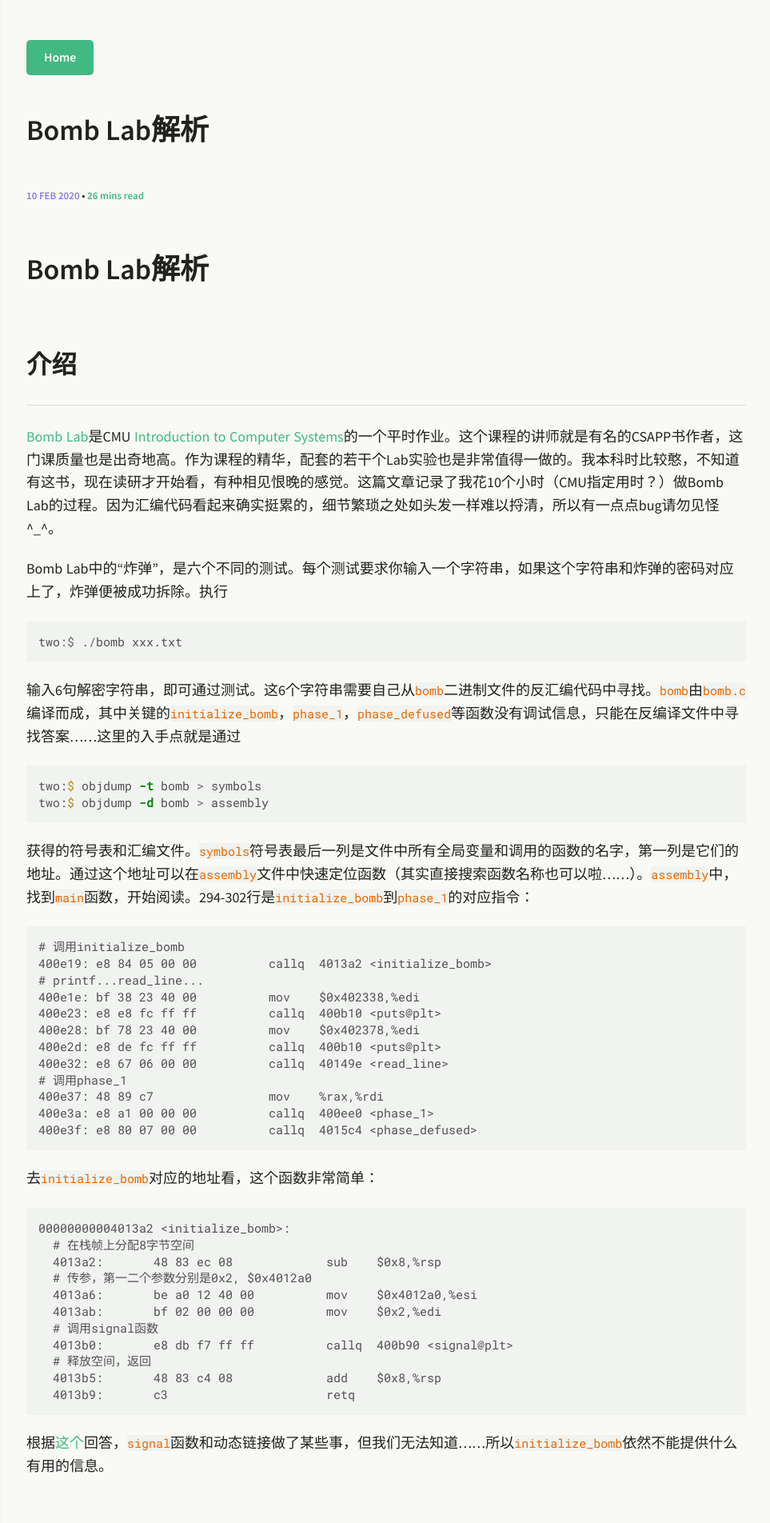
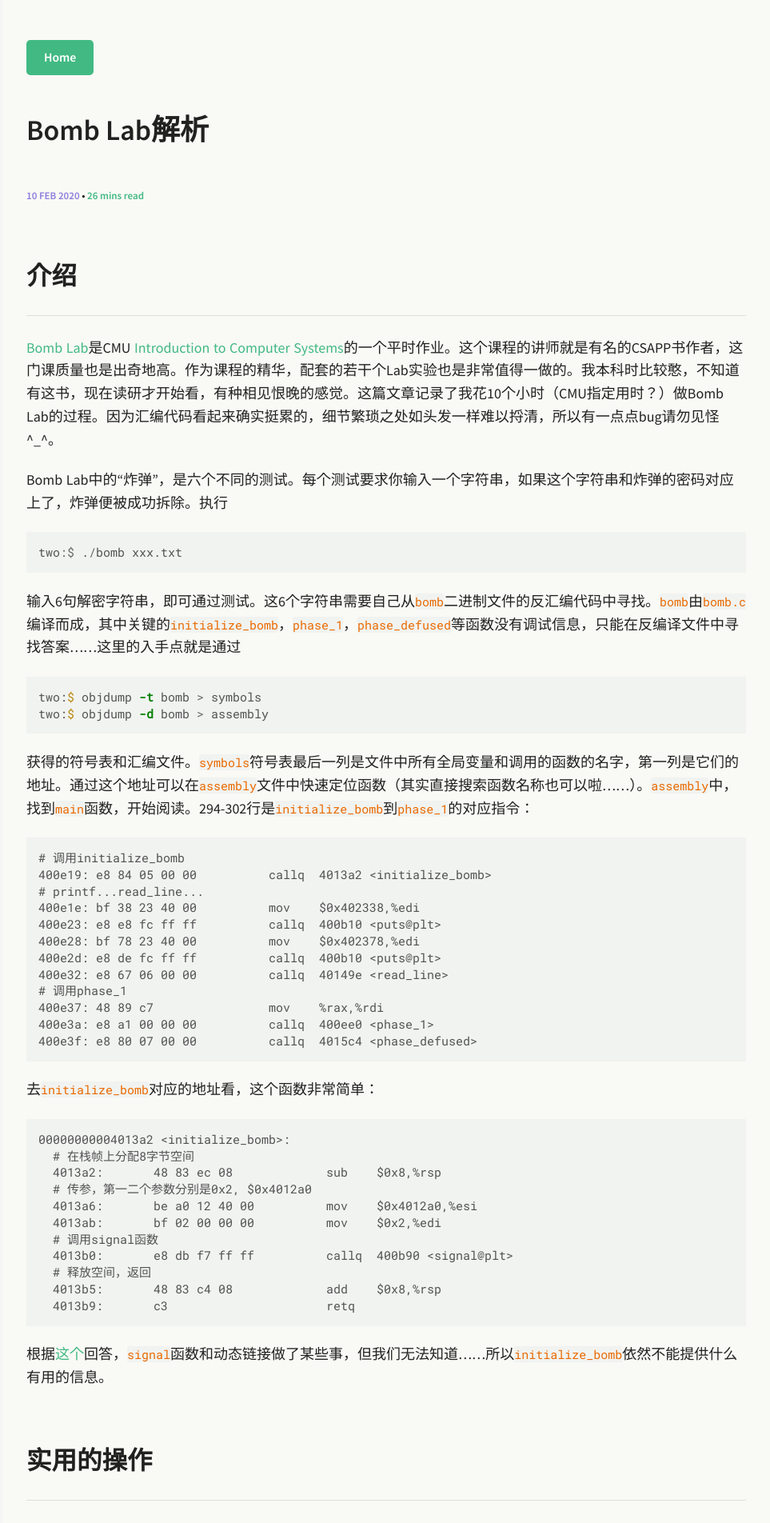
Before and after one commit to two2er/two2er.github.io, a Jekyll site: the page built from _posts/2020-02-10-bomblab.md, in a window 1280 px wide. Shown: the top 1904 px of the page at 80% size, without its empty margins (317-1280 px from the left). Built offline with Jekyll 4.4.1, drawn with Linux system fonts in a browser that asks for light colours.

Commit message:
delete h1

```diff
--- a/_posts/2020-02-10-bomblab.md
+++ b/_posts/2020-02-10-bomblab.md
@@ -8,8 +8,6 @@ comments: true
 ---
 
 
-
-# Bomb Lab解析
 
 ## 介绍
 
```
